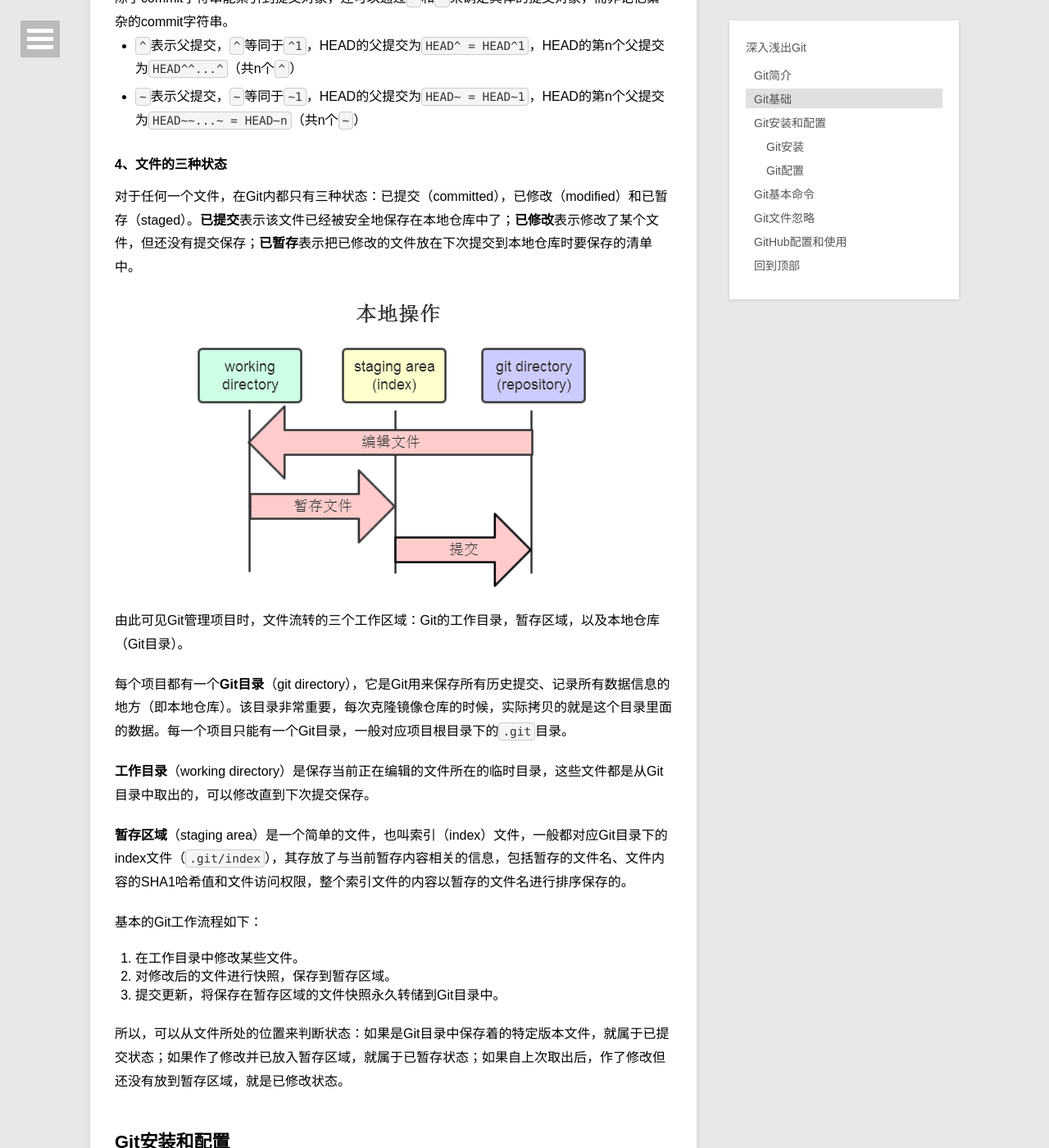
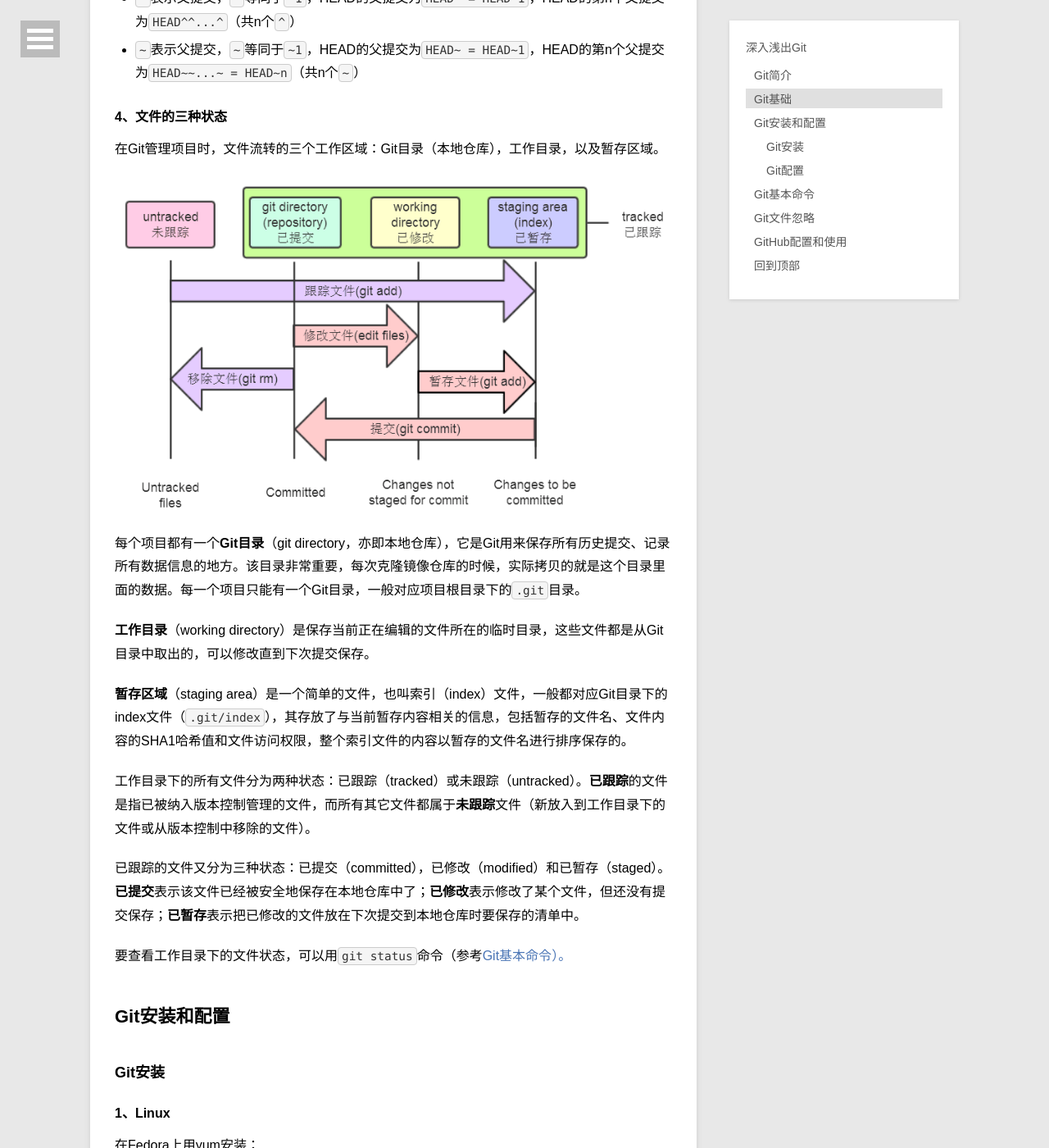
Before and after one commit to chengshiwen/chengshiwen.github.io, a Jekyll site: the page built from _posts/2014-04-16-head-first-git.md, in a window 1280 px wide and 1400 px high, scrolled down 2355 px. Shown: the whole window at 82% size. Built offline with Jekyll 4.4.1, drawn with Linux system fonts in a browser that asks for light colours; Markdown is read by kramdown in place of the engine named in the settings; comment, search, counter and statistics services are not loaded; some of the changed text lies outside the part shown.

Commit message:
Update 2014-04-16-head-first-git.md with chapter 2.4

```diff
--- a/_posts/2014-04-16-head-first-git.md
+++ b/_posts/2014-04-16-head-first-git.md
@@ -34,21 +34,20 @@ Git和其它版本控制系统的主要差别在于，Git只关心文件数据
 
 #### 1、Git仓库
 
-Git仓库用于跟踪管理项目中的文件，保存不同分支信息和所有的历史提交（一次提交对应项目文件的一次修改），从而进行版本控制。
+Git仓库用于跟踪管理项目中的文件，保存不同分支信息和所有的历史提交。
 
 ![](/assets/images/head-first-git/00.png)
 
-如上图所示，绿色节点表示一个**提交（commit）对象**，该对象包含一个指向暂存内容快照（即项目提交的一次修改）的指针、本次提交的作者等相关附属信息、零个或多个指向该提交对象的父对象的指针（首次提交是没有直接祖先的，普通提交有一个祖先，由两个或多个分支合并产生的提交则有多个祖先）。
-其中7位字符串是相应提交的SHA-1哈希值的前7位，用于索引该次提交。
+如上图所示，绿色节点表示一个**提交（commit）对象**，该对象包含一个指向暂存内容快照（即项目提交的一次修改）的指针，本次提交的作者等相关附属信息，以及零个或多个指向该提交对象的父对象的指针。其中7位字符串是相应提交的SHA-1哈希值的前7位，用于索引该次提交。
 
-**分支**用橘色节点显示，分别指向特定的提交，其实本质上仅仅是个指向提交对象的可变指针。Git会使用master作为分支的默认名字。在若干次提交后，master分支会指向最后一次提交对象，它在每次提交的时候都会自动向前移动。dev分支即是指向`a473c87`提交对象的一个分支指针。
+**分支（branch）**用橘色节点显示，分别指向特定的提交，其实本质上仅仅是个指向提交对象的可变指针。Git会使用master作为分支的默认名字。在若干次提交后，master分支会指向最后一次提交对象，它在每次提交的时候都会自动向前移动。dev分支即是指向`a473c87`提交对象的一个分支指针。
 不同分支维护的功能不同，如版本稳定、新功能开发、代码测试等。
 
 **HEAD指针**是一个指向你正在工作中的本地分支的指针，在你切换分支时会指向新的分支，而当每次提交后 HEAD指针也会随着分支一起向前移动。
 
 #### 2、SHA-1哈希值
 
-所有保存在Git数据库中的历史提交都是用类似于如下40位十六进制字符组成的字符串来作索引的，而不是靠文件名，它是由[SHA-1][1]算法计算文件的内容或目录的结构得出的一个SHA-1哈希值，也叫**commit字符串**。一般情况下，每个提交对象都能被前7位字符组成的字符串唯一索引到，如`24b9da6`能索引到如下commit字符串对应的提交对象。
+所有保存在Git数据库中的历史提交都是用类似于如下40位十六进制字符组成的字符串来作索引的，而不是靠文件名，它是由[SHA-1][1]算法计算文件的内容或目录的结构得出的一个SHA-1哈希值，简称**commit哈希值**或**commit字符串**。一般情况下，每个提交对象都能被前7位字符组成的字符串唯一索引到，如`24b9da6`能索引到如下commit哈希值对应的提交对象。
 
 	24b9da6552252987aa493b52f8696cd6d3b00373
 
@@ -56,32 +55,28 @@ Git仓库用于跟踪管理项目中的文件，保存不同分支信息和所
 
 #### 3、^和~
 
-除了commit字符串能索引到提交对象，还可以通过`^`和`~`来确定具体的提交对象，而非记忆繁杂的commit字符串。
+除了commit哈希值能索引到提交对象，还可以通过`^`和`~`来确定具体的提交对象，而非记忆繁琐的commit哈希值。
 
 - `^`表示父提交，`^`等同于`^1`，HEAD的父提交为`HEAD^ = HEAD^1`，HEAD的第n个父提交为`HEAD^^...^`（共n个`^`）
 - `~`表示父提交，`~`等同于`~1`，HEAD的父提交为`HEAD~ = HEAD~1`，HEAD的第n个父提交为`HEAD~~...~ = HEAD~n`（共n个`~`）
 
 #### 4、文件的三种状态
 
-对于任何一个文件，在Git内都只有三种状态：已提交（committed），已修改（modified）和已暂存（staged）。**已提交**表示该文件已经被安全地保存在本地仓库中了；**已修改**表示修改了某个文件，但还没有提交保存；**已暂存**表示把已修改的文件放在下次提交到本地仓库时要保存的清单中。
+在Git管理项目时，文件流转的三个工作区域：Git目录（本地仓库），工作目录，以及暂存区域。
 
 ![](/assets/images/head-first-git/01.png)
 
-由此可见Git管理项目时，文件流转的三个工作区域：Git的工作目录，暂存区域，以及本地仓库（Git目录）。
-
-每个项目都有一个**Git目录**（git directory），它是Git用来保存所有历史提交、记录所有数据信息的地方（即本地仓库）。该目录非常重要，每次克隆镜像仓库的时候，实际拷贝的就是这个目录里面的数据。每一个项目只能有一个Git目录，一般对应项目根目录下的`.git`目录。
+每个项目都有一个**Git目录**（git directory，亦即本地仓库），它是Git用来保存所有历史提交、记录所有数据信息的地方。该目录非常重要，每次克隆镜像仓库的时候，实际拷贝的就是这个目录里面的数据。每一个项目只能有一个Git目录，一般对应项目根目录下的`.git`目录。
 
 **工作目录**（working directory）是保存当前正在编辑的文件所在的临时目录，这些文件都是从Git目录中取出的，可以修改直到下次提交保存。
 
 **暂存区域**（staging area）是一个简单的文件，也叫索引（index）文件，一般都对应Git目录下的index文件（`.git/index`），其存放了与当前暂存内容相关的信息，包括暂存的文件名、文件内容的SHA1哈希值和文件访问权限，整个索引文件的内容以暂存的文件名进行排序保存的。
 
-基本的Git工作流程如下：
+工作目录下的所有文件分为两种状态：已跟踪（tracked）或未跟踪（untracked）。**已跟踪**的文件是指已被纳入版本控制管理的文件，而所有其它文件都属于**未跟踪**文件（新放入到工作目录下的文件或从版本控制中移除的文件）。
 
-1. 在工作目录中修改某些文件。
-2. 对修改后的文件进行快照，保存到暂存区域。
-3. 提交更新，将保存在暂存区域的文件快照永久转储到Git目录中。
+已跟踪的文件又分为三种状态：已提交（committed），已修改（modified）和已暂存（staged）。**已提交**表示该文件已经被安全地保存在本地仓库中了；**已修改**表示修改了某个文件，但还没有提交保存；**已暂存**表示把已修改的文件放在下次提交到本地仓库时要保存的清单中。
 
-所以，可以从文件所处的位置来判断状态：如果是Git目录中保存着的特定版本文件，就属于已提交状态；如果作了修改并已放入暂存区域，就属于已暂存状态；如果自上次取出后，作了修改但还没有放到暂存区域，就是已修改状态。
+要查看工作目录下的文件状态，可以用`git status`命令（参考<a href="#menuIndex7">Git基本命令<a>）。
 
 
 ## Git安装和配置
--- a/assets/js/home-tree.js
+++ b/assets/js/home-tree.js
@@ -104,7 +104,7 @@ function menu_display() {
     if (!window.is_menu_display) {
         window.is_menu_display = true;
         $('#dl-menu').fadeIn();
-        window.timeout_handle = setTimeout("$('#dl-menu').fadeOut(1500, function(){window.is_menu_display = false;});", 3500);
+        window.timeout_handle = setTimeout("$('#dl-menu').fadeOut(500, function(){window.is_menu_display = false;});", 4500);
     }
 }
 
```
Also changed, not shown: assets/images/head-first-git/01.png, assets/js/jquery.dlmenu.js.
